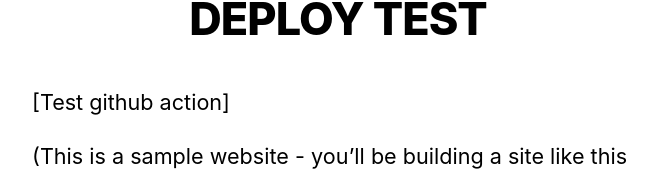
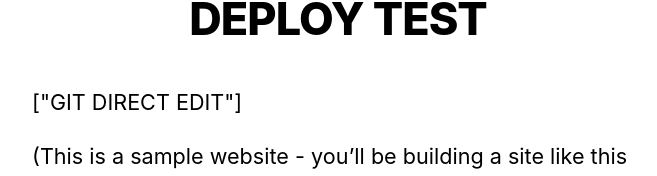
Before and after one commit to VONUHAU/nextjs-deploy-test, a Next.js app: page / in a window 1280 px wide. Shown: the part 224-400 px from the top of the page, without its empty margins (302-959 px from the left). Built offline with nearby package versions, Linux system fonts and the light colour scheme.

Commit message:
main direct update

```diff
--- a/pages/index.js
+++ b/pages/index.js
@@ -12,7 +12,7 @@ export default function Home({ allPostsData }) {
         <title>{siteTitle}</title>
       </Head>
       <section className={utilStyles.headingMd}>
-        <p>[Test github action]</p>
+        <p>["GIT DIRECT EDIT"]</p>
         <p>
           (This is a sample website - you’ll be building a site like this in{" "}
           <a href="https://nextjs.org/learn">our Next.js tutorial</a>.)
```
